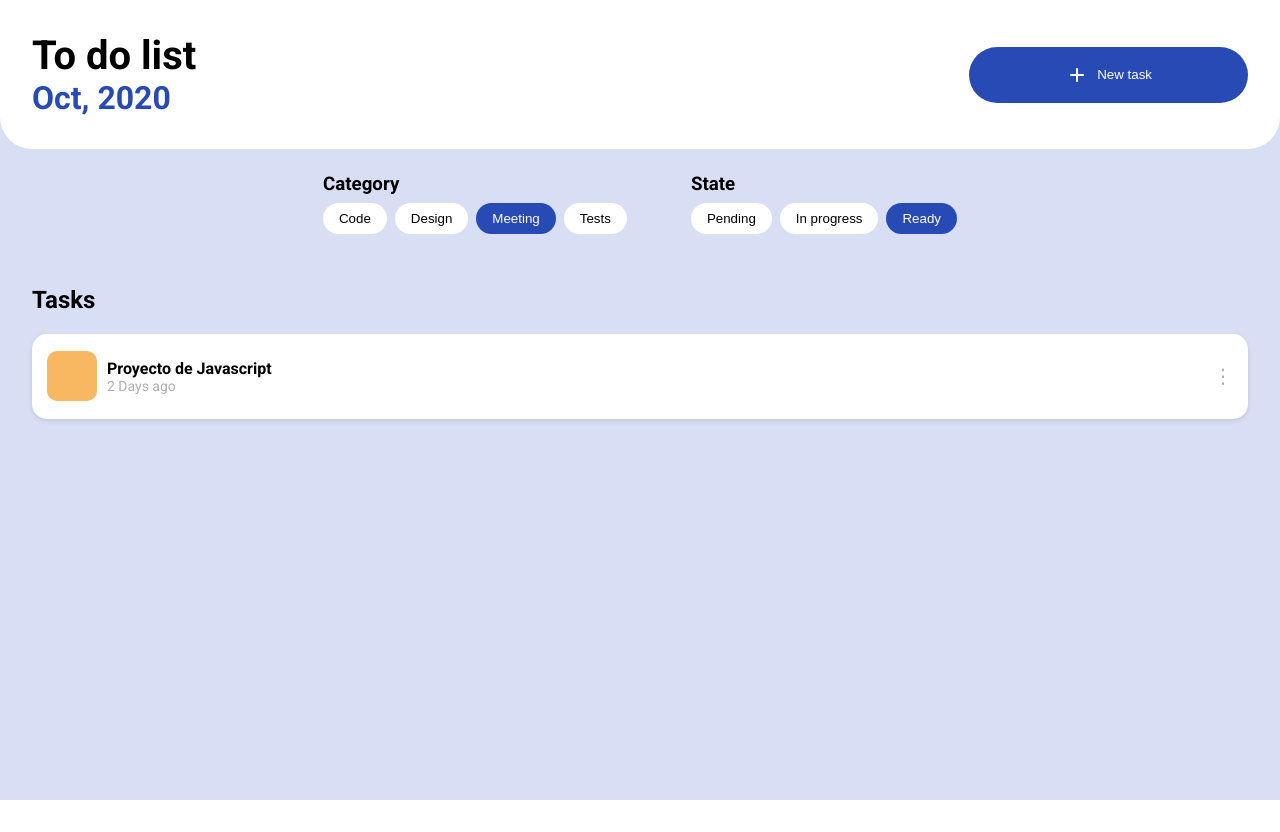
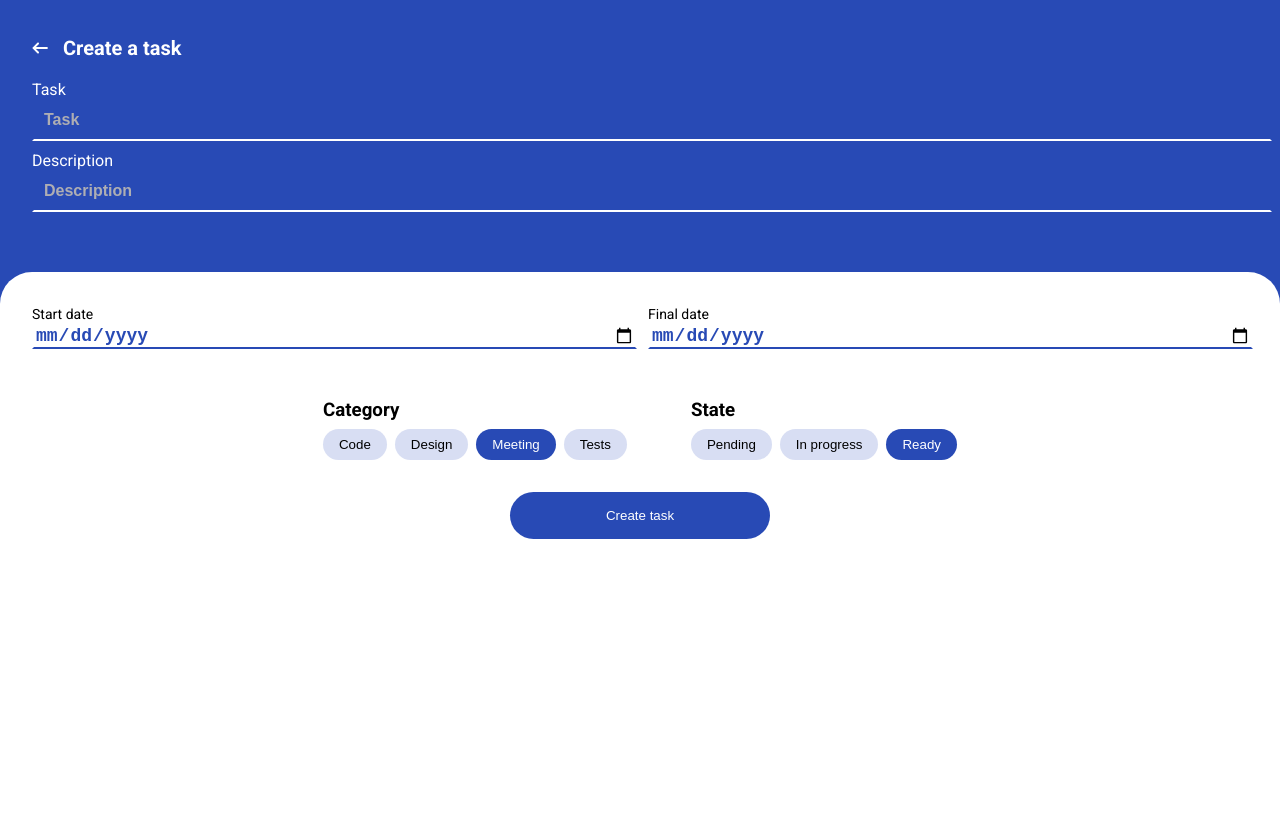
Before and after one commit to RoosveltDev/Task-Manager-App, a plain HTML site: page index.html in a window 1280 px wide. Before the commit the page ends 800 px from the top, so only its background shows below. Drawn offline with Linux system fonts and the light colour scheme.

Commit message:
chore: Update new task layout and form styling

```diff
--- a/css/style.css
+++ b/css/style.css
@@ -222,6 +222,19 @@ body {
 
 /* SECTION NEW TASK */
 
+.new-task__layout-header {
+    height: 30%;
+    background-color: var(--color-primary);
+    padding: 1rem 2rem;
+}
+
+.new-task__layout__content {
+    height: 70%;
+    background-color: var(--color-light);
+    border-top-left-radius: 2rem;
+    border-top-right-radius: 2rem;
+}
+
 .new-task__header {
     display: flex;
     align-items: center;
@@ -229,6 +242,8 @@ body {
 }
 
 .new-task__header-img {
+    width: 16px;
+    height: 16px;
     margin-right: 15px;
     cursor: pointer;
 }
@@ -249,6 +264,7 @@ body {
 
 .new-task__form-information {
     margin-bottom: 10px;
+    width: 100%;
 }
 
 .new-task__form-title {
@@ -258,7 +274,6 @@ body {
 }
 
 .new-task__form-input {
-    width: 100%;
     padding: 10px;
     font-size: 16px;
     border-color: transparent;
@@ -299,17 +314,16 @@ body {
 
 /*date*/
 
-.new-task__form-date-buttons {
-    background-color: var(--color-light);
-    width: 100%;
-}
-
 .new-task__form-date {
     display: flex;
+    flex-direction: column;
+    justify-content: space-between;
+    gap: 1rem;
+    padding: 2rem 2rem 1rem 2rem;
 }
 
 .new-task__form-information {
-    margin: 20px;
+    gap: 2rem;
 }
 
 .new-task__form-title {
@@ -319,8 +333,6 @@ body {
 
 .new-task__form-input-date {
     width: 100%;
-    gap: 20px;
-    padding: 8px;
     font-size: 18px;
     font-weight: bold;
     color: var(--color-primary);
@@ -343,8 +355,7 @@ body {
     display: flex;
     justify-content: center;
     align-items: center;
-    height: 100%;
-    margin-top: 20px;
+    margin-top: 1rem;
 }
 
 
@@ -370,6 +381,9 @@ body {
     .list-task__button--large {
         padding: 1rem 4rem;
     }
+    .new-task__form-date {
+        flex-direction: row;
+    }
 }
 
 
--- a/index.html
+++ b/index.html
@@ -14,7 +14,7 @@
 
 <body>
 
-    <section class="list-task">
+    <section class="list-task hidden">
 
         <div class="list-task__header">
             <div class="list-task__information">
@@ -70,7 +70,8 @@
 
     </section>
 
-    <section class="new-task hidden">
+    <section class="new-task">
+        <div class="new-task__layout-header">
             <div class="new-task__header">
                 <img id="button-back-list-task" class="new-task__header-img" src="./assets/icons/icon-back.svg" alt="Icono de retroceder">
                 <h3 class="new-task__header-title">Create a task</h3>
@@ -87,8 +88,9 @@
                 </div>
 
             </div>
+        </div>
 
-        <div class="new-task__form-date-buttons">
+        <div class="new-task__layout__content">
             <div class="new-task__form-date">
                 <div class="new-task__form-information">
                     <label class="new-task__form-title" for="date-start">Start date</label>
```
Lines whose indentation alone changed are shown as unchanged.
